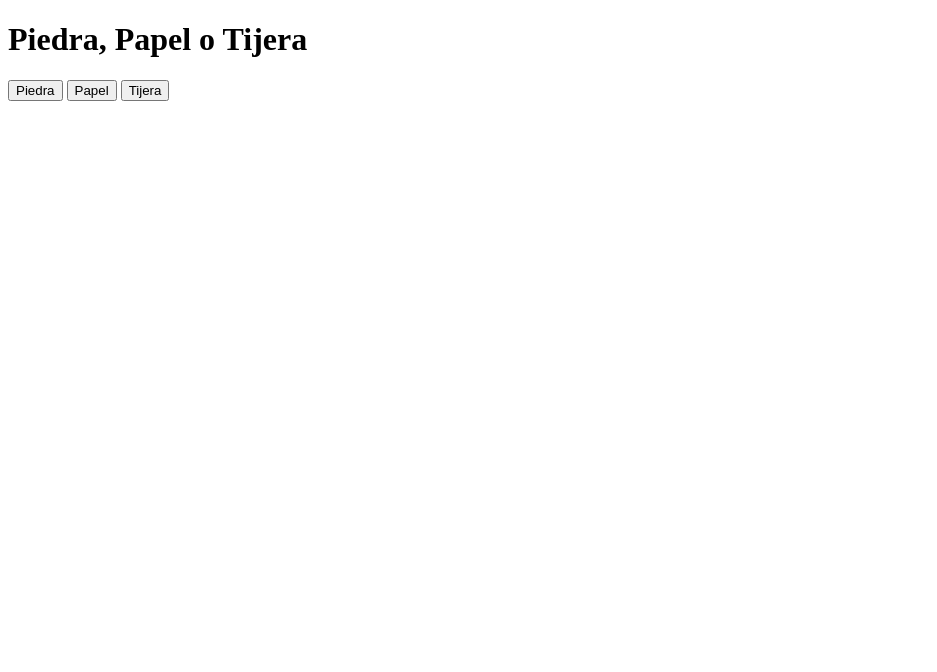
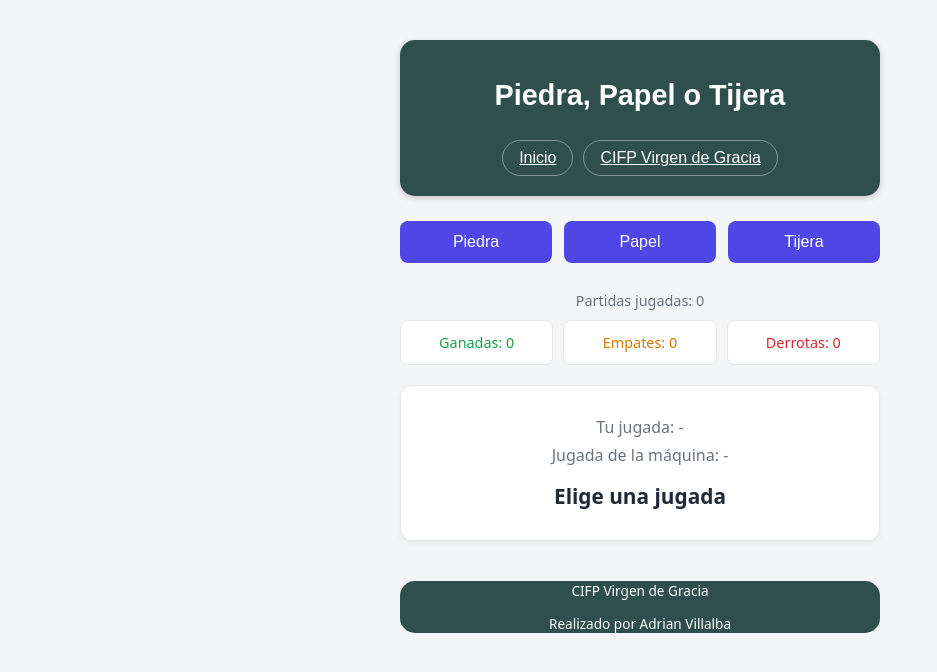
Before and after one commit to villalbacepasadrian-lab/HTML, a plain HTML site: page PiedraPapelTijera.html in a window 1280 px wide. Shown: the whole page, without its empty margins (0-937 px from the left). Drawn offline with Linux system fonts and the light colour scheme.

Commit message:
PiedraPapelTijera

```diff
--- a/PiedraPapelTijera.html
+++ b/PiedraPapelTijera.html
@@ -4,18 +4,38 @@
     <meta charset="UTF-8" />
     <meta name="viewport" content="width=device-width, initial-scale=1.0" />
     <title>Piedra, Papel o Tijera</title>
-    <link rel="stylesheet" href="css/estilos.css" />
+    <link rel="stylesheet" href="css/estilo juego.css" />
   </head>
   <body>
-    <h1>Piedra, Papel o Tijera</h1>
+    <header>
+      <h1>Piedra, Papel o Tijera</h1>
+        <nav>
+          <a class="nav-link" href="index.html" target="_blank">Inicio</a>
+          <a class="nav-link" href= "https://cifpvirgendegracia.com" target="_blank">CIFP Virgen de Gracia</a>
+        </nav>
+    </header>
     <div class="opciones">
       <button onclick="juego('piedra')">Piedra</button>
       <button onclick="juego('papel')">Papel</button>
       <button onclick="juego('tijera')">Tijera</button>
     </div>
-    <p id="resultado"></p>
+    <div class="marcador">
+      <p id="marcador">Partidas jugadas: 0</p>
+      <p id="ganadas">Ganadas: 0</p>
+      <p id="empatadas">Empates: 0</p>
+      <p id="perdidas">Derrotas: 0</p>
+    </div>
+    <div class="resultados">
+      <p id="jugada-jugador">Tu jugada: -</p>
+      <p id="jugada-maquina">Jugada de la máquina: -</p>
+       <p id="mensaje">Elige una jugada</p>
+    </div>
 
     <script src="js/juego.js"></script>
   </body>
-  <footer></footer>
+		<footer class="FOOTER">
+      <p>CIFP Virgen de Gracia</p>
+      <p>Realizado por Adrian Villalba</p>
+		</footer>
+
 </html>
--- /dev/null
+++ b/css/estilo juego.css
@@ -0,0 +1,170 @@
+:root {
+  --fondo: #f4f5f7;
+  --tarjeta: #ffffff;
+  --texto: #1f2937;
+  --texto-suave: #6b7280;
+  --principal: #4f46e5;
+  --principal-oscuro: #4338ca;
+  --borde: #e5e7eb;
+  --ganar: #16a34a;
+  --empate: #d97706;
+  --perder: #dc2626;
+}
+
+* {
+  box-sizing: border-box;
+}
+
+body {
+  font-family: system-ui, -apple-system, "Segoe UI", sans-serif;
+  background-color: var(--fondo);
+  color: var(--texto);
+  max-width: 520px;
+  margin: 0 auto;
+  padding: 40px 20px;
+  text-align: center;
+}
+
+h1 {
+  font-size: 1.8rem;
+  font-weight: 600;
+  margin-bottom: 28px;
+}
+
+/* Botones */
+.opciones {
+  display: flex;
+  justify-content: center;
+  gap: 12px;
+  margin-bottom: 28px;
+}
+
+button {
+  flex: 1;
+  padding: 12px 0;
+  font-size: 1rem;
+  font-weight: 500;
+  color: #ffffff;
+  background-color: var(--principal);
+  border: none;
+  border-radius: 8px;
+  cursor: pointer;
+  transition: background-color 0.2s, transform 0.1s;
+}
+
+button:hover {
+  background-color: var(--principal-oscuro);
+}
+
+button:active {
+  transform: scale(0.97);
+}
+
+/* Marcador */
+.marcador {
+  display: grid;
+  grid-template-columns: repeat(3, 1fr);
+  gap: 10px;
+  margin-bottom: 20px;
+}
+
+.marcador p {
+  margin: 0;
+  padding: 12px 8px;
+  background-color: var(--tarjeta);
+  border: 1px solid var(--borde);
+  border-radius: 8px;
+  font-size: 0.9rem;
+}
+
+#marcador {
+  grid-column: 1 / -1;
+  color: var(--texto-suave);
+  background-color: transparent;
+  border: none;
+  padding: 0;
+}
+
+#ganadas {
+  color: var(--ganar);
+}
+
+#empatadas {
+  color: var(--empate);
+}
+
+#perdidas {
+  color: var(--perder);
+}
+
+/* Resultado */
+.resultados {
+  background-color: var(--tarjeta);
+  border: 1px solid var(--borde);
+  border-radius: 12px;
+  padding: 24px;
+  box-shadow: 0 2px 8px rgba(0, 0, 0, 0.05);
+}
+
+.resultados p {
+  margin: 6px 0;
+  color: var(--texto-suave);
+}
+
+#mensaje {
+  margin-top: 16px;
+  font-size: 1.3rem;
+  font-weight: 600;
+  color: var(--texto);
+}
+
+footer {
+  margin-top: 40px;
+  font-size: 0.85rem;
+  color: var(--texto-suave);}
+
+header {
+  text-align: center;
+  background: darkslategray;
+  color: white;
+  padding: 20px 30px;
+  display: flex;
+  flex-direction: column;
+  align-items: center;
+  box-shadow: 0 2px 6px rgba(0, 0, 0, 0.2);
+  border-radius: 15px;
+  font-family: Arial, sans-serif;
+  margin-bottom: 25px;
+}
+
+/* Menú de navegación */
+nav {
+  display: flex;
+  flex-wrap: wrap;          /* si no caben, pasan a otra línea */
+  justify-content: center;
+  gap: 10px;                /* separación entre enlaces */
+}
+
+/* Enlaces del menú (sobrescriben el estilo general de "a") */
+.nav-link {
+  margin-right: 0;          /* el gap ya separa los enlaces */
+  padding: 8px 16px;
+  background-color: transparent;
+  color: white;
+  border: 1px solid rgba(255, 255, 255, 0.4);
+  border-radius: 20px;
+  font-weight: normal;
+  transition: background-color 0.2s, color 0.2s;
+}
+
+.nav-link:hover {
+  background-color: white;
+  color: darkslategray;
+}
+
+.FOOTER{
+    background-color: darkslategray;
+    text-align: center;
+    color: white ;
+	border-radius: 15px;
+}
--- a/js/juego.js
+++ b/js/juego.js
@@ -1,31 +1,45 @@
-
+let ganadas = 0;
+let perdidas = 0;
+let empatadas = 0;
+let partidas = 0;
 
 function juego(jugador) {
   const opciones = ["piedra", "papel", "tijera"];
   const maquina = opciones[Math.floor(Math.random() * opciones.length)];
+
   let mensaje;
 
+  partidas++;
 
-
-  if (jugador == maquina) {
+  if (jugador === maquina) {
     mensaje = "Empate";
-
-
+    empatadas++;
+  } else if (
+    (jugador === "piedra" && maquina === "tijera") ||
+    (jugador === "tijera" && maquina === "papel") ||
+    (jugador === "papel" && maquina === "piedra")
+  ) {
+    mensaje = "Ganas";
+    ganadas++;
+  } else {
+    mensaje = "Pierdes";
+    perdidas++;
   }
 
-  else if (
-    (jugador == "piedra" && maquina == "tijera") ||
-    (jugador == "tijera" && maquina == "papel") ||
-    (jugador == "papel" && maquina == "piedra")
-  ) {
-    mensaje = "Ganas";
-  }
- else {
-  mensaje = "Pierdes";
- }
+  document.getElementById("marcador").textContent =
+    "Partidas jugadas: " + partidas;
 
+  document.getElementById("ganadas").textContent = "Ganadas: " + ganadas;
 
+  document.getElementById("empatadas").textContent = "Empates: " + empatadas;
 
-document.getElementById("mensaje").textContent = mensaje;
+  document.getElementById("perdidas").textContent = "Derrotas: " + perdidas;
 
+  document.getElementById("jugada-jugador").textContent =
+    "Tu jugada: " + jugador.toUpperCase();
+
+  document.getElementById("jugada-maquina").textContent =
+    "Jugada de la máquina: " + maquina.toUpperCase();
+
+  document.getElementById("mensaje").textContent = mensaje;
 }
```
Also changed, not shown: index.html (+1 -0 lines).
